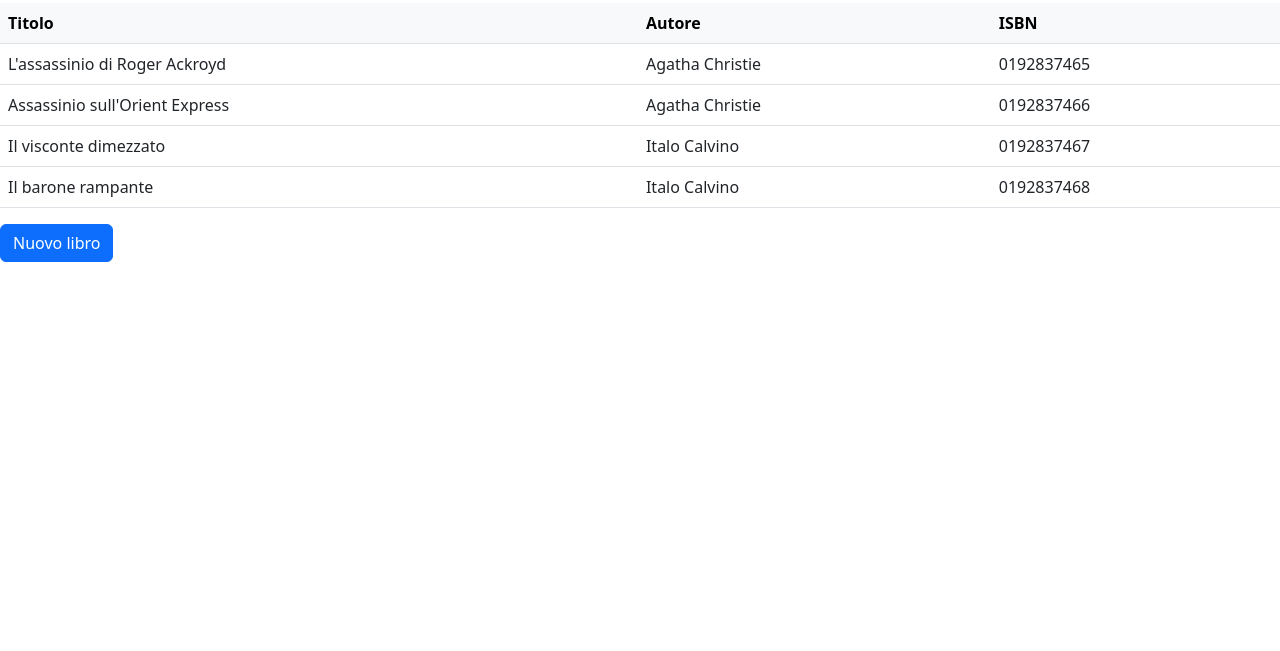
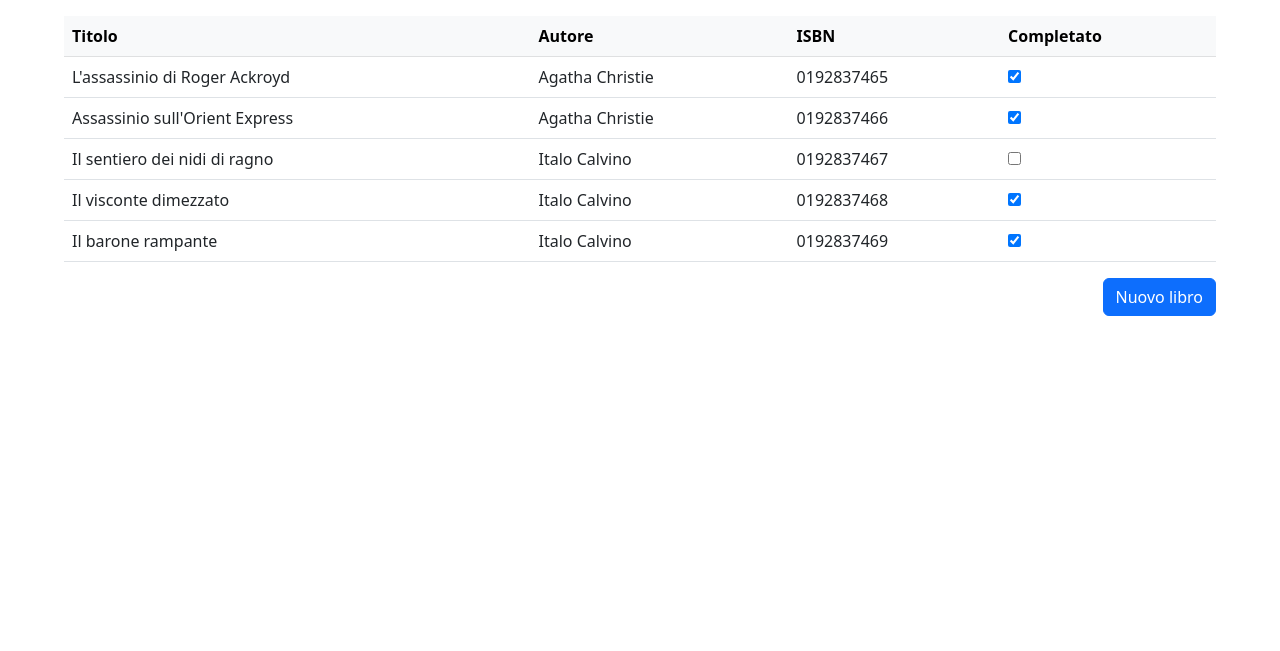
Before and after one commit to LucaBBB/SoftwareDevelop, a plain HTML site: page WebDevelopment/Esercizi/gruppo4/index.html in a window 1280 px wide. Shown: the part 149-800 px from the top of the page. Drawn offline with nearby package versions, Linux system fonts and the light colour scheme.

Commit message:
Inserita checkbox "completato" nella tabella

```diff
--- a/WebDevelopment/Esercizi/gruppo4/index.html
+++ b/WebDevelopment/Esercizi/gruppo4/index.html
@@ -35,7 +35,7 @@
         </nav>
     </header>
 
-    <main>
+    <main style="margin-left: 5%; margin-right: 5%; margin-top: 1%;">
         <h1>Tabella dei libri</h1>
         <p>In questa tabella sono presenti tutti i libri da me posseduti.</p>
         <table class="table table-responsive table-hover">
@@ -44,6 +44,7 @@
                     <th scope="col">Titolo</th>
                     <th scope="col">Autore</th>
                     <th scope="col">ISBN</th>
+                    <th scope="col">Completato</th>
                 </tr>
             </thead>
             <tbody id="body-tabella">
@@ -53,9 +54,12 @@
 
 
         <!-- Button trigger modal -->
-        <button type="button" class="btn btn-primary" data-bs-toggle="modal" data-bs-target="#exampleModal">
-            Nuovo libro
-        </button>
+        <div style="float: right;">
+            <button type="button" class="btn btn-primary" data-bs-toggle="modal"
+                data-bs-target="#exampleModal">
+                Nuovo libro
+            </button>
+        </div>
 
         <!-- Modal -->
         <div class="modal fade" id="exampleModal" data-bs-backdrop="static" tabindex="-1"
@@ -95,7 +99,8 @@
                     <!-- FINE BODY DEL MODALE-->
                     <div class="modal-footer">
                         <button type="button" class="btn btn-secondary" data-bs-dismiss="modal">Close</button>
-                        <button id="salva" type="button" class="btn btn-primary" data-bs-dismiss="modal">Save changes</button>
+                        <button id="salva" type="button" class="btn btn-primary" data-bs-dismiss="modal">Save
+                            changes</button>
                     </div>
                 </div>
             </div>
--- a/WebDevelopment/Esercizi/gruppo4/scripts.js
+++ b/WebDevelopment/Esercizi/gruppo4/scripts.js
@@ -21,22 +21,32 @@
         {
             titolo: "L'assassinio di Roger Ackroyd",
             autore: "Agatha Christie",
-            isbn: "0192837465"
+            isbn: "0192837465",
+            completato: true
         },
         {
             titolo: "Assassinio sull'Orient Express",
             autore: "Agatha Christie",
-            isbn: "0192837466"
+            isbn: "0192837466",
+            completato: true
+        },
+        {
+            titolo: "Il sentiero dei nidi di ragno",
+            autore: "Italo Calvino",
+            isbn: "0192837467",
+            completato: false
         },
         {
             titolo: "Il visconte dimezzato",
             autore: "Italo Calvino",
-            isbn: "0192837467"
+            isbn: "0192837468",
+            completato: true
         },
         {
             titolo: "Il barone rampante",
             autore: "Italo Calvino",
-            isbn: "0192837468"
+            isbn: "0192837469",
+            completato: true
         }
     ]
 
@@ -54,9 +64,16 @@
         let tdIsbn = document.createElement('td');
         tdIsbn.innerHTML = libro.isbn;
 
+        let tdCompletato = document.createElement('td');
+        let checkbox = document.createElement('input');
+        checkbox.setAttribute("type", "checkbox");
+        checkbox.checked = libro.completato;
+        tdCompletato.appendChild(checkbox);
+
         tr.appendChild(tdTitolo);
         tr.appendChild(tdAutore);
         tr.appendChild(tdIsbn);
+        tr.appendChild(tdCompletato);
 
         tbody.appendChild(tr);
     }
```
